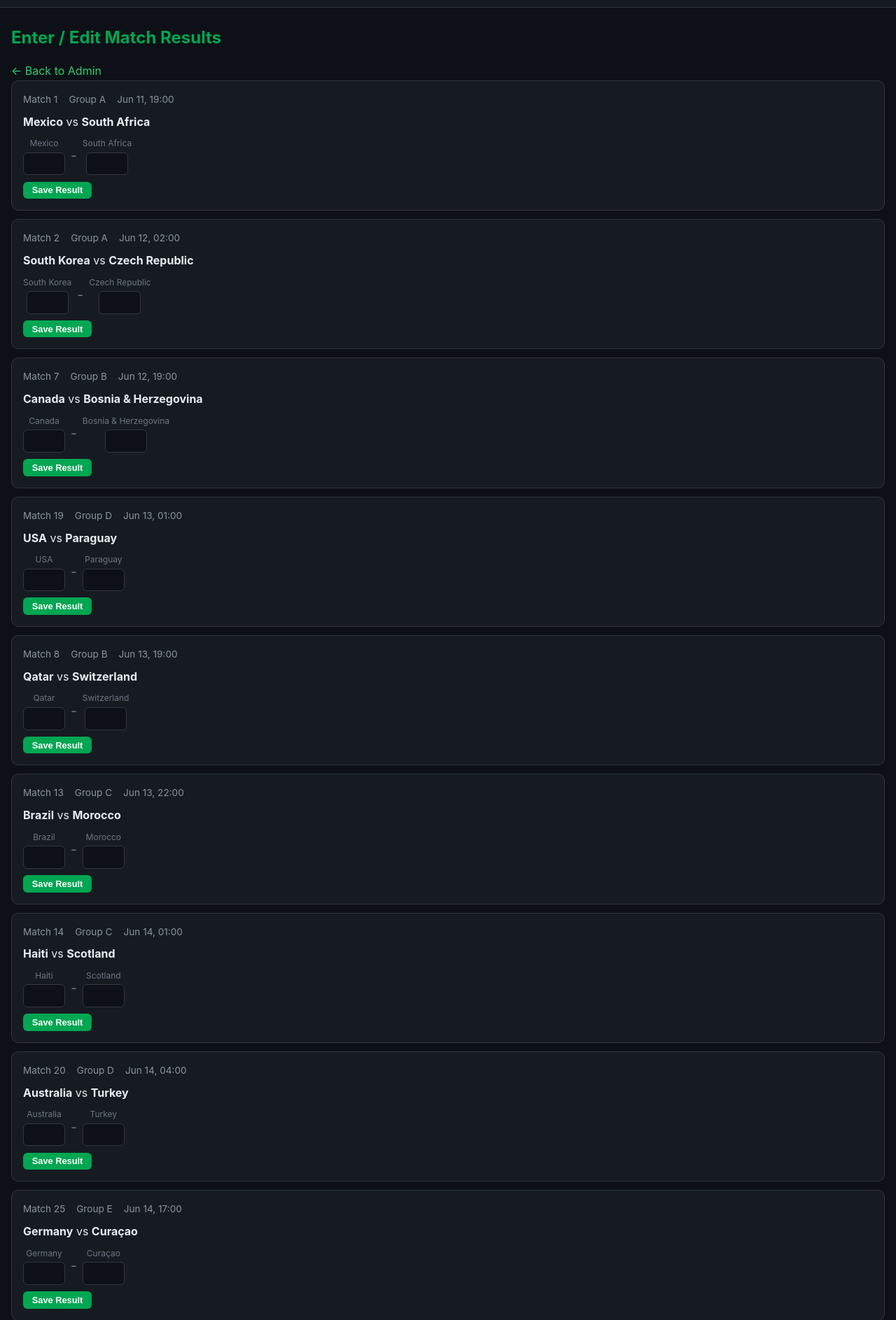
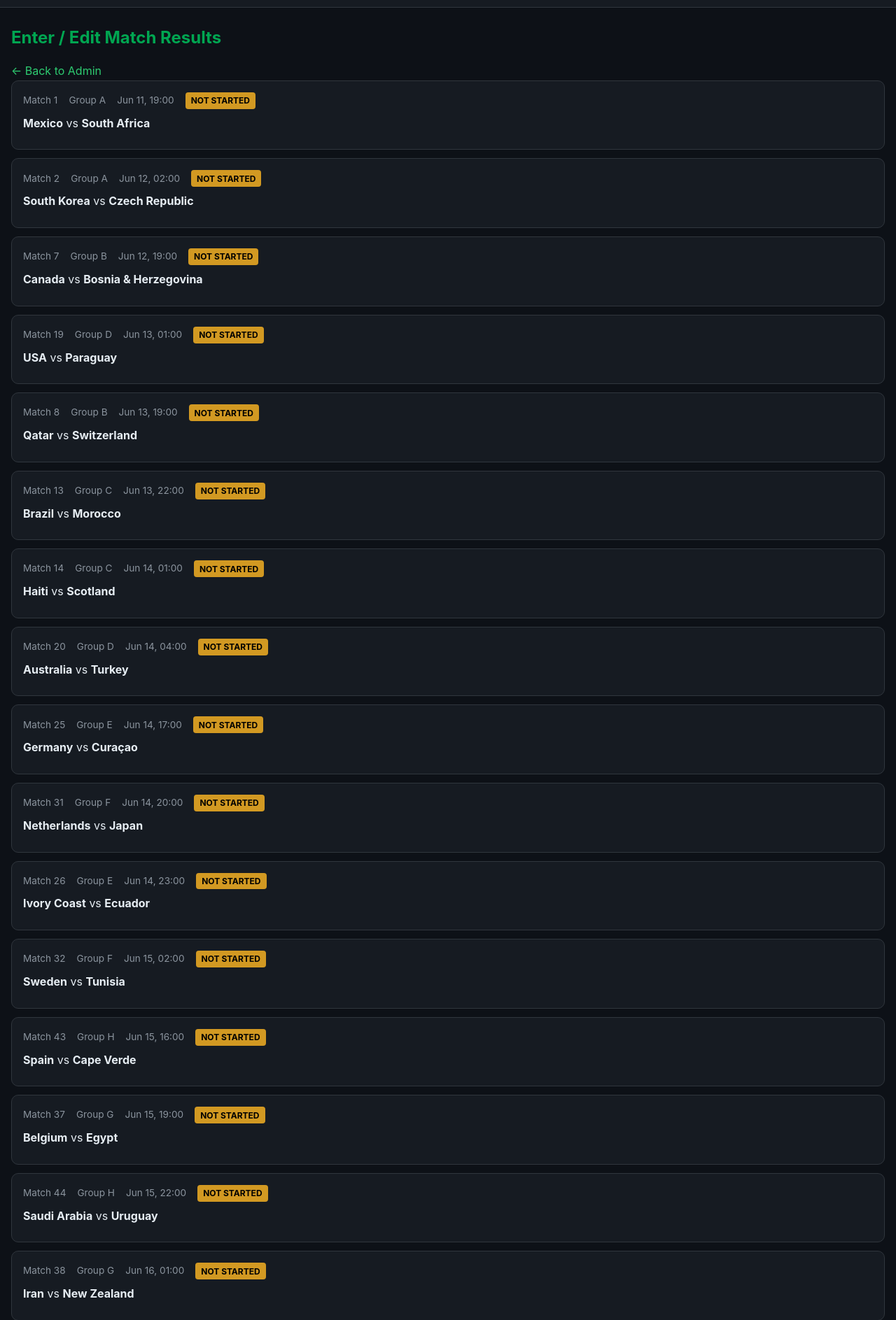
Before and after one commit to sjbylo/tippmeister, a Flask app: page /admin/results in a window 1280 px wide. Shown: the part 82-1969 px from the top of the page at 70% size. Run offline with Flask 3, Linux system fonts and the light colour scheme; a user stored in the database is signed in; tables that the repository leaves empty hold one stand-in row (values such as "Sample post"); some libraries are stand-ins or nearby versions.

Commit message:
Fix penalty display format and prevent future result entry
- Change penalty winner display from "P:Tha" to "(Tha)" in grid views
- Add server-side validation to block result entry for future matches
- Reduce container stop timeout from 10s to 2s in start.sh

Co-authored-by: Cursor <cursoragent@cursor.com>

```diff
--- a/app/admin.py
+++ b/app/admin.py
@@ -69,6 +69,11 @@ def results():
 			flash(_("Match not found."), "error")
 			return redirect(url_for('admin.results'))
 
+		now = get_now()
+		if match.kickoff_utc and match.kickoff_utc > now:
+			flash(_("Cannot enter results for a match that hasn't started yet."), "error")
+			return redirect(url_for('admin.results'))
+
 		try:
 			match.team1_score = int(request.form.get('team1_score', ''))
 			match.team2_score = int(request.form.get('team2_score', ''))
@@ -115,7 +120,7 @@ def results():
 		return redirect(url_for('admin.results'))
 
 	match_list = Match.query.order_by(Match.kickoff_utc).all()
-	return render_template('admin/results.html', matches=match_list)
+	return render_template('admin/results.html', matches=match_list, now=get_now())
 
 
 @admin_bp.route('/clear-result', methods=['POST'])
--- a/app/static/js/app.js
+++ b/app/static/js/app.js
@@ -192,7 +192,7 @@
 			if (data.success) {
 				if (modalSourceEl) {
 					modalSourceEl.innerHTML = t1 + '-' + t2;
-					if (pen) modalSourceEl.innerHTML += '<small>P:' + pen.substring(0, 3) + '</small>';
+					if (pen) modalSourceEl.innerHTML += '<small>(' + pen.substring(0, 3) + ')</small>';
 					modalSourceEl.classList.remove('no-pred');
 				}
 				closeModal();
--- a/app/templates/admin/predictions.html
+++ b/app/templates/admin/predictions.html
@@ -73,7 +73,7 @@
 						{% endif %}" data-u="{{ user.id }}" data-m="{{ match.id }}">
 						{% if pred and pred.team1_score is not none %}
 						{{ pred.team1_score }}-{{ pred.team2_score }}
-						{% if pred.penalty_winner %}<small>P:{{ pred.penalty_winner[:3] }}</small>{% endif %}
+						{% if pred.penalty_winner %}<small>({{ pred.penalty_winner[:3] }})</small>{% endif %}
 						{% if match.status == 'finished' %}<br><small>{{ pred.points_awarded }}pt</small>{% endif %}
 						{% else %}<span class="no-pred">none</span>{% endif %}
 					</td>
--- a/app/templates/admin/results.html
+++ b/app/templates/admin/results.html
@@ -8,6 +8,7 @@
 
 	<div class="results-list">
 		{% for match in matches %}
+		{% set match_started = match.kickoff_utc and match.kickoff_utc <= now %}
 		<div class="result-card {{ 'result-finished' if match.status == 'finished' }}" id="match-{{ match.id }}">
 		<div class="result-header">
 			<span class="match-num">{{ _('Match') }} {{ match.match_num }}</span>
@@ -15,6 +16,8 @@
 			{{ kickoff_time(match.kickoff_utc, "result-time") }}
 			{% if match.status == 'finished' %}
 			<span class="badge badge-finished">{{ match.result_source|upper }}</span>
+			{% elif not match_started %}
+			<span class="badge badge-warn">{{ _('NOT STARTED') }}</span>
 			{% endif %}
 		</div>
 			<div class="result-teams">
@@ -24,6 +27,7 @@
 			<div class="result-current">{{ _('Current:') }} {{ match.score_display }}</div>
 			{% endif %}
 
+		{% if match_started %}
 		<form method="POST" class="result-form">
 			<input type="hidden" name="csrf_token" value="{{ csrf_token() }}">
 			<input type="hidden" name="match_id" value="{{ match.id }}">
@@ -91,6 +95,7 @@
 			<button type="submit" class="btn btn-sm btn-danger">{{ _('Clear Result') }}</button>
 		</form>
 		{% endif %}
+		{% endif %}
 	</div>
 		{% endfor %}
 	</div>
--- a/app/templates/grid.html
+++ b/app/templates/grid.html
@@ -73,7 +73,7 @@
 			{% if pred and pred.team1_score is not none %}
 				{% if is_me or match_started %}
 				{{ pred.team1_score }}-{{ pred.team2_score }}
-				{% if pred.penalty_winner %}<small>P:{{ pred.penalty_winner[:3] }}</small>{% endif %}
+				{% if pred.penalty_winner %}<small>({{ pred.penalty_winner[:3] }})</small>{% endif %}
 				{% if match.status == 'finished' %}<br><small>{{ pred.points_awarded }}pt</small>{% endif %}
 				{% else %}?{% endif %}
 			{% else %}<span class="no-pred">none</span>{% endif %}
```
Also changed, not shown: 1 other file.
